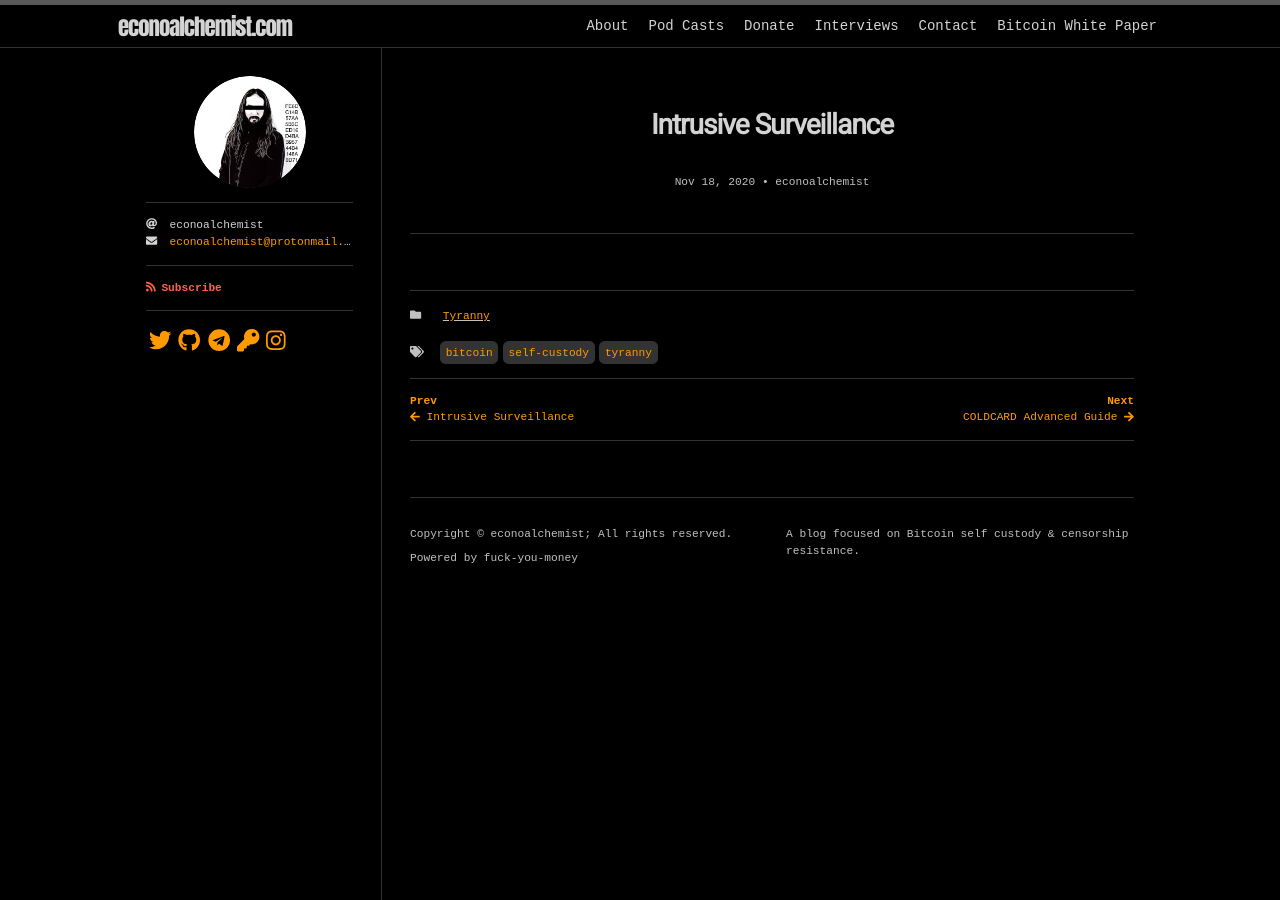
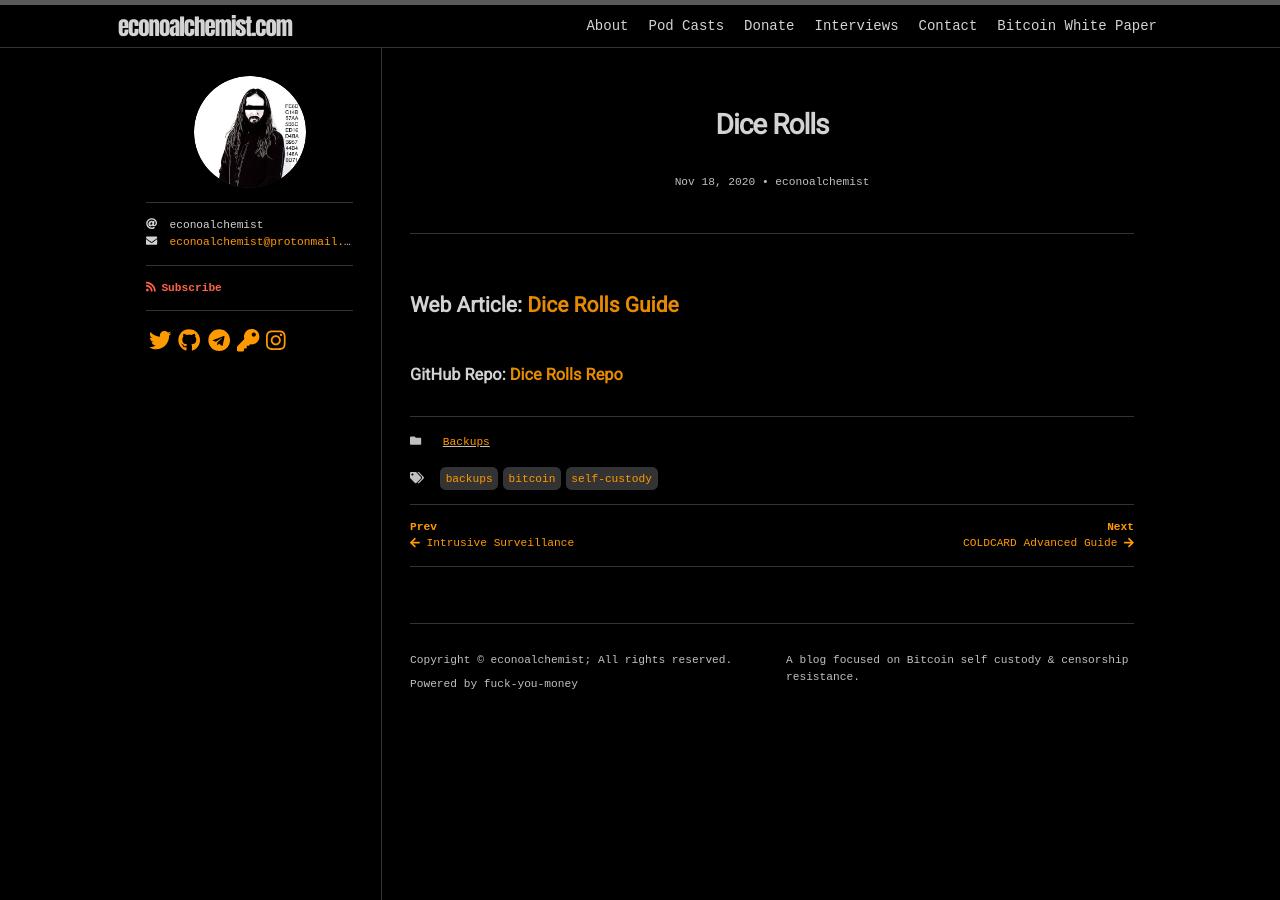
Before and after one commit to econoalchemist/econoalchemist.github.io, a Jekyll site: the page built from _posts/2020-11-18-Dice-Rolls.md, in a window 1280 px wide. Built offline with Jekyll 4.4.1, drawn with Linux system fonts in a browser that asks for light colours; nearby versions of some CDN libraries; some web fonts are replaced.

Commit message:
Update 2020-11-18-Dice-Rolls.md

```diff
--- a/_posts/2020-11-18-Dice-Rolls.md
+++ b/_posts/2020-11-18-Dice-Rolls.md
@@ -1,9 +1,11 @@
 ---
 layout: post
 toc: false
-title: "Intrusive Surveillance"
-categories: Tyranny
-tags: [bitcoin, self-custody, tyranny]
+title: "Dice Rolls"
+categories: Backups
+tags: [bitcoin, self-custody, backups]
 author:
   - econoalchemist
 ---
+## Web Article: [Dice Rolls Guide]()
+### GitHub Repo: [Dice Rolls Repo]()
```
